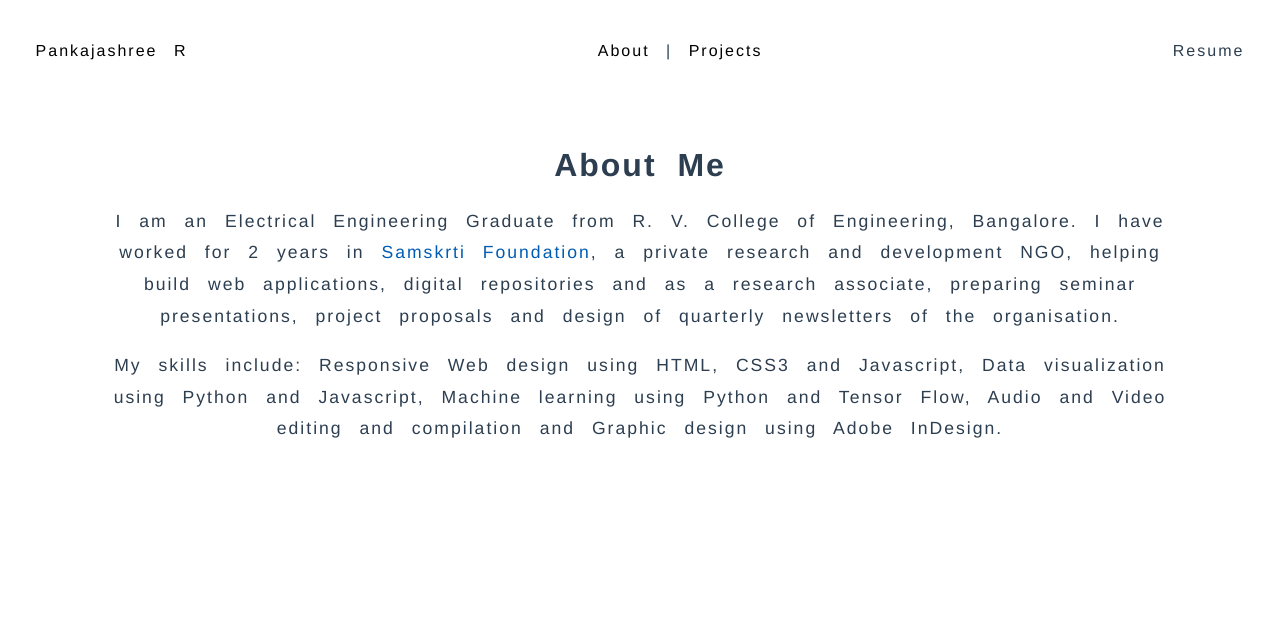
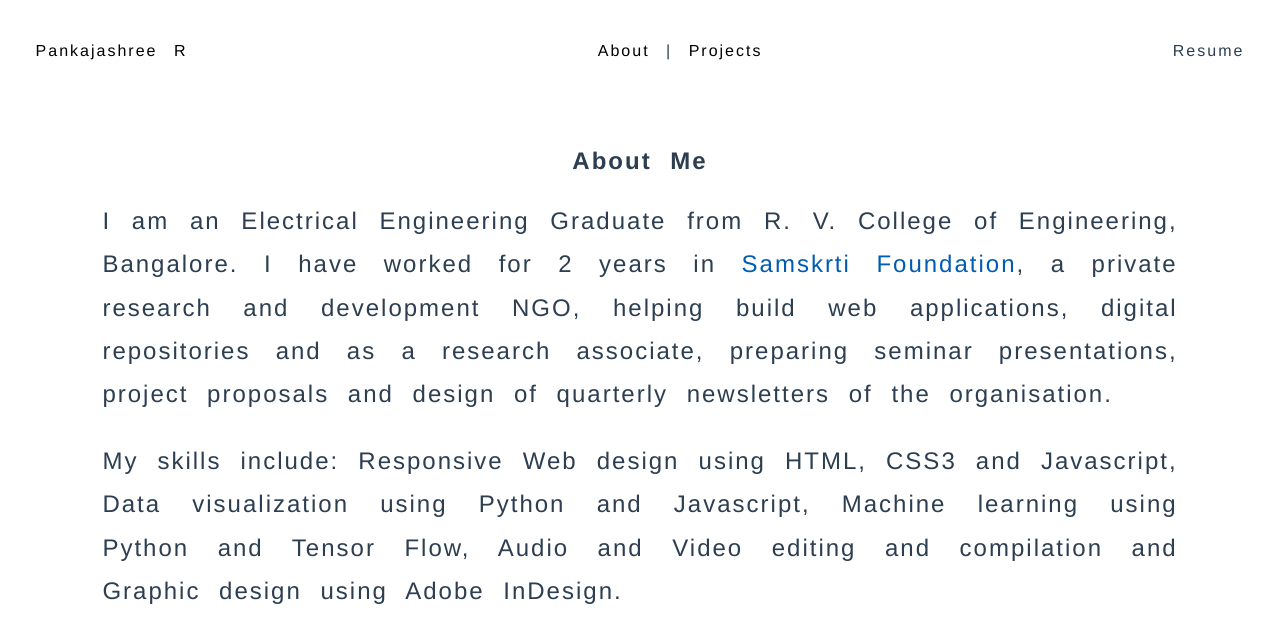
Before and after one commit to pankaja-shree/pankaja-portfolio, a Vue app: page /#/about in a window 1280 px wide. Shown: the top 642 px of the page. Built offline with nearby package versions, Linux system fonts and the light colour scheme.

Commit message:
change title size

```diff
--- a/src/components/About.vue
+++ b/src/components/About.vue
@@ -1,6 +1,6 @@
 <template>
   <div class="hello">
-    <h1>{{ title }}</h1>
+    <h2>{{ title }}</h2>
     <p v-html="aboutPara"></p>
     <p>{{ skillsPara }}</p>
   </div>
@@ -23,8 +23,8 @@ export default {
 <style>
 p {
   padding: 0 8%;
-  font-size: 1.1em;
   line-height: 1.8;
+  text-align: justify;
 }
 
 p a {
```
